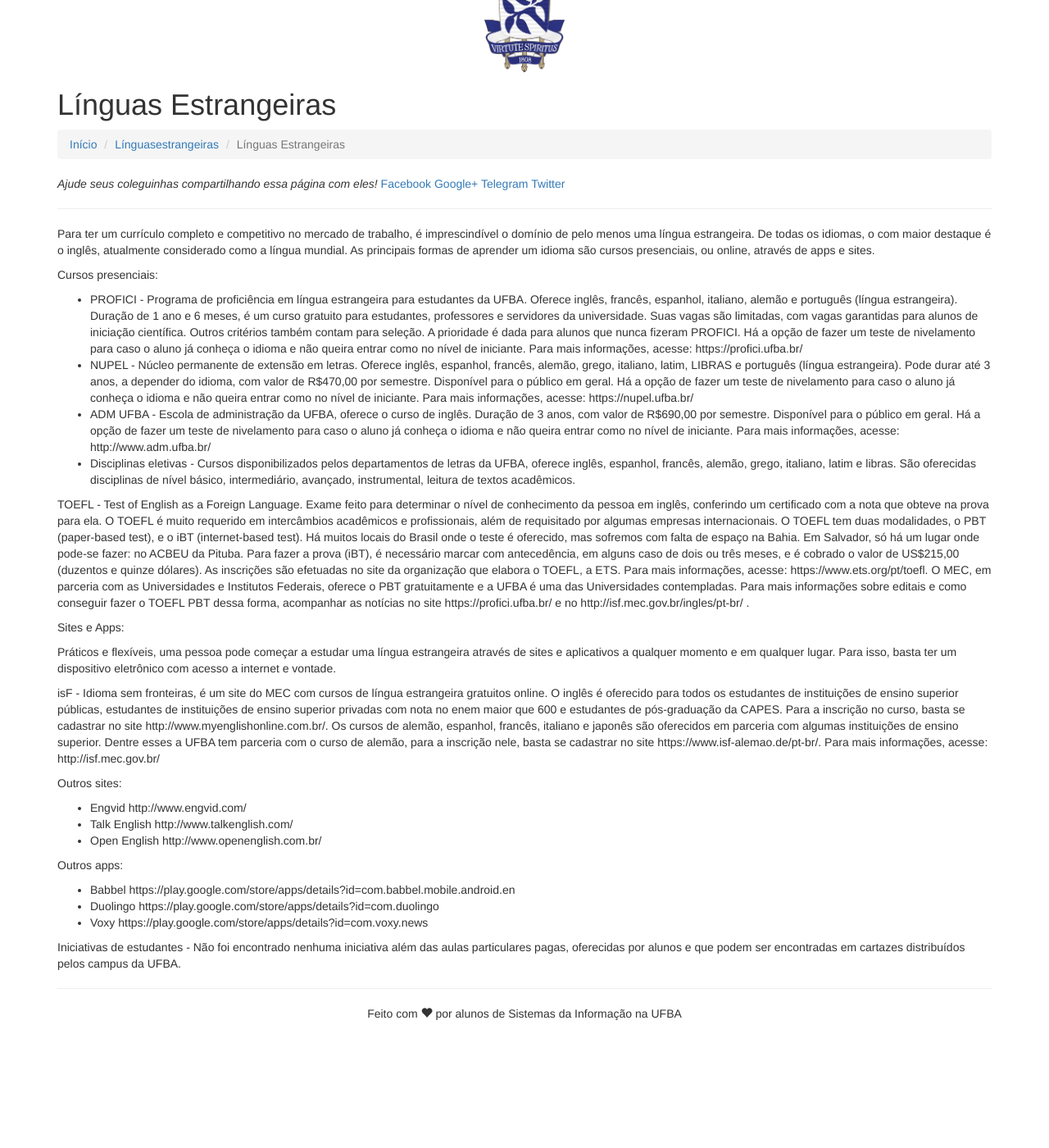
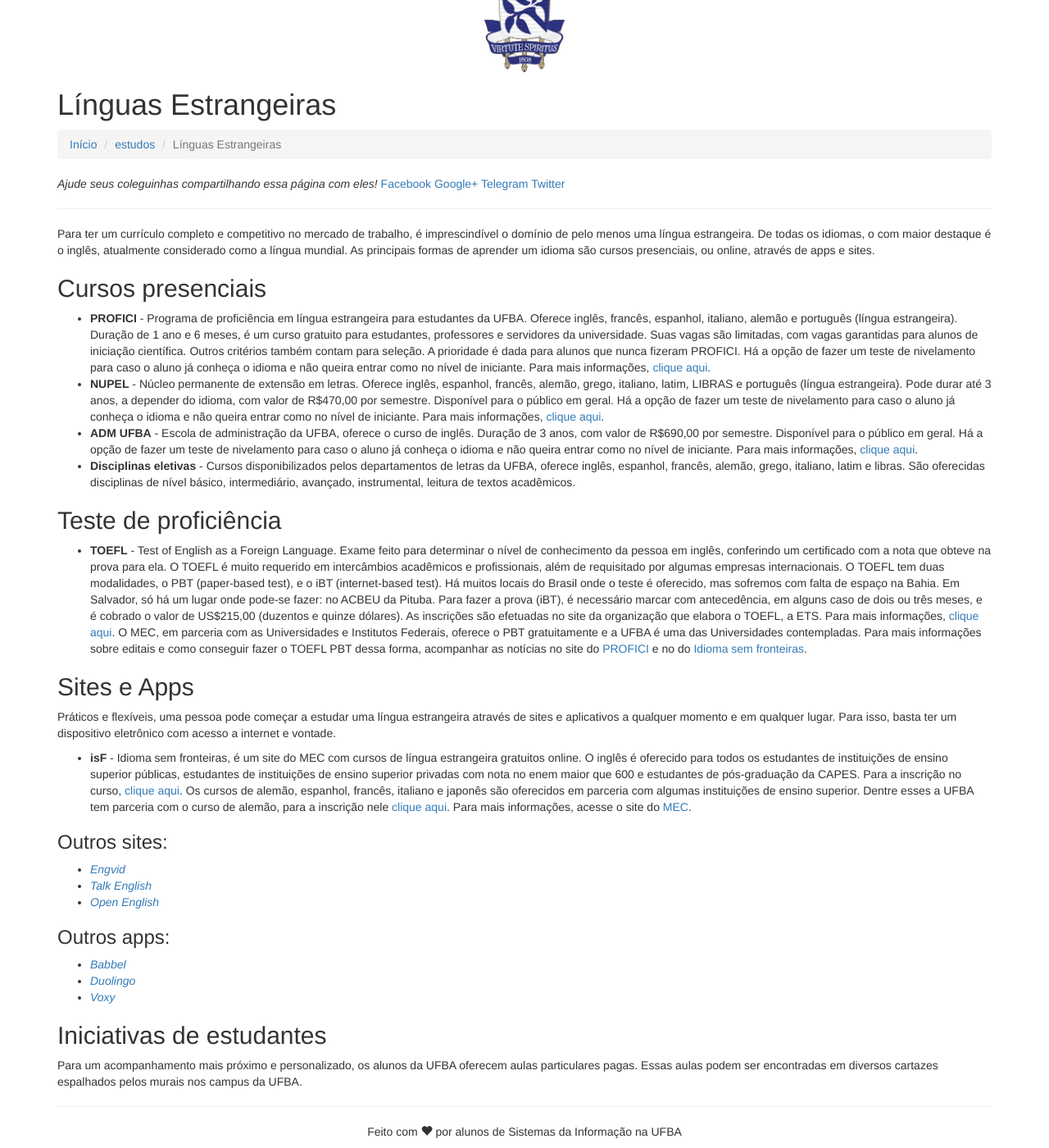
Before and after one commit to iUFBA/iufba.github.io, a Jekyll site: the page built from _posts/2017-03-06-linguaestrangeira.md, in a window 1280 px wide and 1400 px high, scrolled down 134 px. Shown: the whole window at 82% size. Built offline with Jekyll 4.4.1, drawn with Linux system fonts in a browser that asks for light colours; before the commit the page ends 1390 px from its top, so only the background shows below that; some of the changed text lies outside the part shown.

Commit message:
Update 2017-03-06-linguaestrangeira.md
Mudanças na estilização solitadas por Gildásio.

```diff
--- a/_posts/2017-03-06-linguaestrangeira.md
+++ b/_posts/2017-03-06-linguaestrangeira.md
@@ -2,36 +2,40 @@
 layout: default
 title: Línguas Estrangeiras
 categories: estudos
-tags: Línguas estrangeiras
+tags: estudos
 ---
 
 Para ter um currículo completo e competitivo no mercado de trabalho, é imprescindível o domínio de pelo menos uma língua estrangeira. De todas os idiomas, o com maior destaque é o inglês, atualmente considerado como a língua mundial. As principais formas de aprender um idioma são cursos presenciais, ou online, através de apps e sites.
 
-Cursos presenciais:
+## Cursos presenciais
 
-* PROFICI - Programa de proficiência em língua estrangeira para estudantes da UFBA. Oferece inglês, francês, espanhol, italiano, alemão e português (língua estrangeira). Duração de 1 ano e 6 meses, é um curso gratuito para estudantes, professores e servidores da universidade. Suas vagas são limitadas, com vagas garantidas para alunos de iniciação científica. Outros critérios também contam para seleção. A prioridade é dada para alunos que nunca fizeram PROFICI. Há a opção de fazer um teste de nivelamento para caso o aluno já conheça o idioma e não queira entrar como no nível de iniciante. Para mais informações, acesse: https://profici.ufba.br/
-* NUPEL - Núcleo permanente de extensão em letras. Oferece inglês, espanhol, francês, alemão, grego, italiano, latim, LIBRAS e português (língua estrangeira). Pode durar até 3 anos, a depender do idioma, com valor de R$470,00 por semestre. Disponível para o público em geral. Há a opção de fazer um teste de nivelamento para caso o aluno já conheça o idioma e não queira entrar como no nível de iniciante. Para mais informações, acesse: https://nupel.ufba.br/
-* ADM UFBA - Escola de administração da UFBA, oferece o curso de inglês. Duração de 3 anos, com valor de R$690,00 por semestre. Disponível para o público em geral. Há a opção de fazer um teste de nivelamento para caso o aluno já conheça o idioma e não queira entrar como no nível de iniciante. Para mais informações, acesse: http://www.adm.ufba.br/
-* Disciplinas eletivas - Cursos disponibilizados pelos departamentos de letras da UFBA, oferece inglês, espanhol, francês, alemão, grego, italiano, latim e libras. São oferecidas disciplinas de nível básico, intermediário, avançado, instrumental, leitura de textos acadêmicos.
+* **PROFICI** - Programa de proficiência em língua estrangeira para estudantes da UFBA. Oferece inglês, francês, espanhol, italiano, alemão e português (língua estrangeira). Duração de 1 ano e 6 meses, é um curso gratuito para estudantes, professores e servidores da universidade. Suas vagas são limitadas, com vagas garantidas para alunos de iniciação científica. Outros critérios também contam para seleção. A prioridade é dada para alunos que nunca fizeram PROFICI. Há a opção de fazer um teste de nivelamento para caso o aluno já conheça o idioma e não queira entrar como no nível de iniciante. Para mais informações, [clique aqui](https://profici.ufba.br/).
+* **NUPEL** - Núcleo permanente de extensão em letras. Oferece inglês, espanhol, francês, alemão, grego, italiano, latim, LIBRAS e português (língua estrangeira). Pode durar até 3 anos, a depender do idioma, com valor de R$470,00 por semestre. Disponível para o público em geral. Há a opção de fazer um teste de nivelamento para caso o aluno já conheça o idioma e não queira entrar como no nível de iniciante. Para mais informações, [clique aqui](https://nupel.ufba.br/).
+* **ADM UFBA** - Escola de administração da UFBA, oferece o curso de inglês. Duração de 3 anos, com valor de R$690,00 por semestre. Disponível para o público em geral. Há a opção de fazer um teste de nivelamento para caso o aluno já conheça o idioma e não queira entrar como no nível de iniciante. Para mais informações, [clique aqui](http://www.adm.ufba.br/).
+* **Disciplinas eletivas** - Cursos disponibilizados pelos departamentos de letras da UFBA, oferece inglês, espanhol, francês, alemão, grego, italiano, latim e libras. São oferecidas disciplinas de nível básico, intermediário, avançado, instrumental, leitura de textos acadêmicos.
 
-TOEFL - Test of English as a Foreign Language. Exame feito para determinar o nível de conhecimento da pessoa em inglês, conferindo um certificado com a nota que obteve na prova para ela. O TOEFL é muito requerido em intercâmbios acadêmicos e profissionais, além de requisitado por algumas empresas internacionais. O TOEFL tem duas modalidades, o PBT (paper-based test), e o iBT (internet-based test). Há muitos locais do Brasil onde o teste é oferecido, mas sofremos com falta de espaço na Bahia. Em Salvador, só há um lugar onde pode-se fazer: no ACBEU da Pituba. Para fazer a prova (iBT), é necessário marcar com antecedência, em alguns caso de dois ou três meses, e é cobrado o valor de  US$215,00 (duzentos e quinze dólares). As inscrições são efetuadas no site da organização que elabora o TOEFL, a ETS. Para mais informações, acesse: https://www.ets.org/pt/toefl. O MEC, em parceria com as Universidades e Institutos Federais, oferece o PBT gratuitamente e a UFBA é uma das Universidades contempladas. Para mais informações sobre editais e como conseguir fazer o TOEFL PBT dessa forma, acompanhar as notícias no site https://profici.ufba.br/ e no http://isf.mec.gov.br/ingles/pt-br/ .
+## Teste de proficiência
 
-Sites e Apps:
+* **TOEFL** - Test of English as a Foreign Language. Exame feito para determinar o nível de conhecimento da pessoa em inglês, conferindo um certificado com a nota que obteve na prova para ela. O TOEFL é muito requerido em intercâmbios acadêmicos e profissionais, além de requisitado por algumas empresas internacionais. O TOEFL tem duas modalidades, o PBT (paper-based test), e o iBT (internet-based test). Há muitos locais do Brasil onde o teste é oferecido, mas sofremos com falta de espaço na Bahia. Em Salvador, só há um lugar onde pode-se fazer: no ACBEU da Pituba. Para fazer a prova (iBT), é necessário marcar com antecedência, em alguns caso de dois ou três meses, e é cobrado o valor de  US$215,00 (duzentos e quinze dólares). As inscrições são efetuadas no site da organização que elabora o TOEFL, a ETS. Para mais informações, [clique aqui](https://www.ets.org/pt/toefl). O MEC, em parceria com as Universidades e Institutos Federais, oferece o PBT gratuitamente e a UFBA é uma das Universidades contempladas. Para mais informações sobre editais e como conseguir fazer o TOEFL PBT dessa forma, acompanhar as notícias no site do [PROFICI](https://profici.ufba.br/) e no do [Idioma sem fronteiras](http://isf.mec.gov.br/ingles/pt-br/).
+
+## Sites e Apps
 
 Práticos e flexíveis, uma pessoa pode começar a estudar uma língua estrangeira através de sites e aplicativos a qualquer momento e em qualquer lugar. Para isso, basta ter um dispositivo eletrônico com acesso a internet e vontade.
 
-isF - Idioma sem fronteiras, é um site do MEC com cursos de língua estrangeira gratuitos online. O inglês é oferecido para todos os estudantes de instituições de ensino superior públicas, estudantes de instituições de ensino superior privadas com nota no enem maior que 600 e estudantes de pós-graduação da CAPES. Para a inscrição no curso, basta se cadastrar no site http://www.myenglishonline.com.br/. Os cursos de alemão, espanhol, francês, italiano e japonês são oferecidos em parceria com algumas instituições de ensino superior. Dentre esses a UFBA tem parceria com o curso de alemão, para a inscrição nele, basta se cadastrar no site https://www.isf-alemao.de/pt-br/. Para mais informações, acesse: http://isf.mec.gov.br/
+* **isF** - Idioma sem fronteiras, é um site do MEC com cursos de língua estrangeira gratuitos online. O inglês é oferecido para todos os estudantes de instituições de ensino superior públicas, estudantes de instituições de ensino superior privadas com nota no enem maior que 600 e estudantes de pós-graduação da CAPES. Para a inscrição no curso, [clique aqui](http://www.myenglishonline.com.br/). Os cursos de alemão, espanhol, francês, italiano e japonês são oferecidos em parceria com algumas instituições de ensino superior. Dentre esses a UFBA tem parceria com o curso de alemão, para a inscrição nele [clique aqui](https://www.isf-alemao.de/pt-br/). Para mais informações, acesse o site do [MEC](http://isf.mec.gov.br/).
 
-Outros sites:
+### Outros sites:
 
-* Engvid http://www.engvid.com/
-* Talk English http://www.talkenglish.com/
-* Open English http://www.openenglish.com.br/
+* [*Engvid*](http://www.engvid.com/)
+* [*Talk English*](http://www.talkenglish.com/)
+* [*Open English*](http://www.openenglish.com.br/)
 
-Outros apps:
+### Outros apps:
 
-* Babbel	https://play.google.com/store/apps/details?id=com.babbel.mobile.android.en
-* Duolingo https://play.google.com/store/apps/details?id=com.duolingo
-* Voxy https://play.google.com/store/apps/details?id=com.voxy.news
+* [*Babbel*](https://play.google.com/store/apps/details?id=com.babbel.mobile.android.en)
+* [*Duolingo*](https://play.google.com/store/apps/details?id=com.duolingo)
+* [*Voxy*](https://play.google.com/store/apps/details?id=com.voxy.news)
 
-Iniciativas de estudantes - Não foi encontrado nenhuma iniciativa além das aulas particulares pagas, oferecidas por alunos e que podem ser encontradas em cartazes distribuídos pelos campus da UFBA.
+## Iniciativas de estudantes
+
+Para um acompanhamento mais próximo e personalizado, os alunos da UFBA oferecem aulas particulares pagas. Essas aulas podem ser encontradas em diversos cartazes espalhados pelos murais nos campus da UFBA.
```
